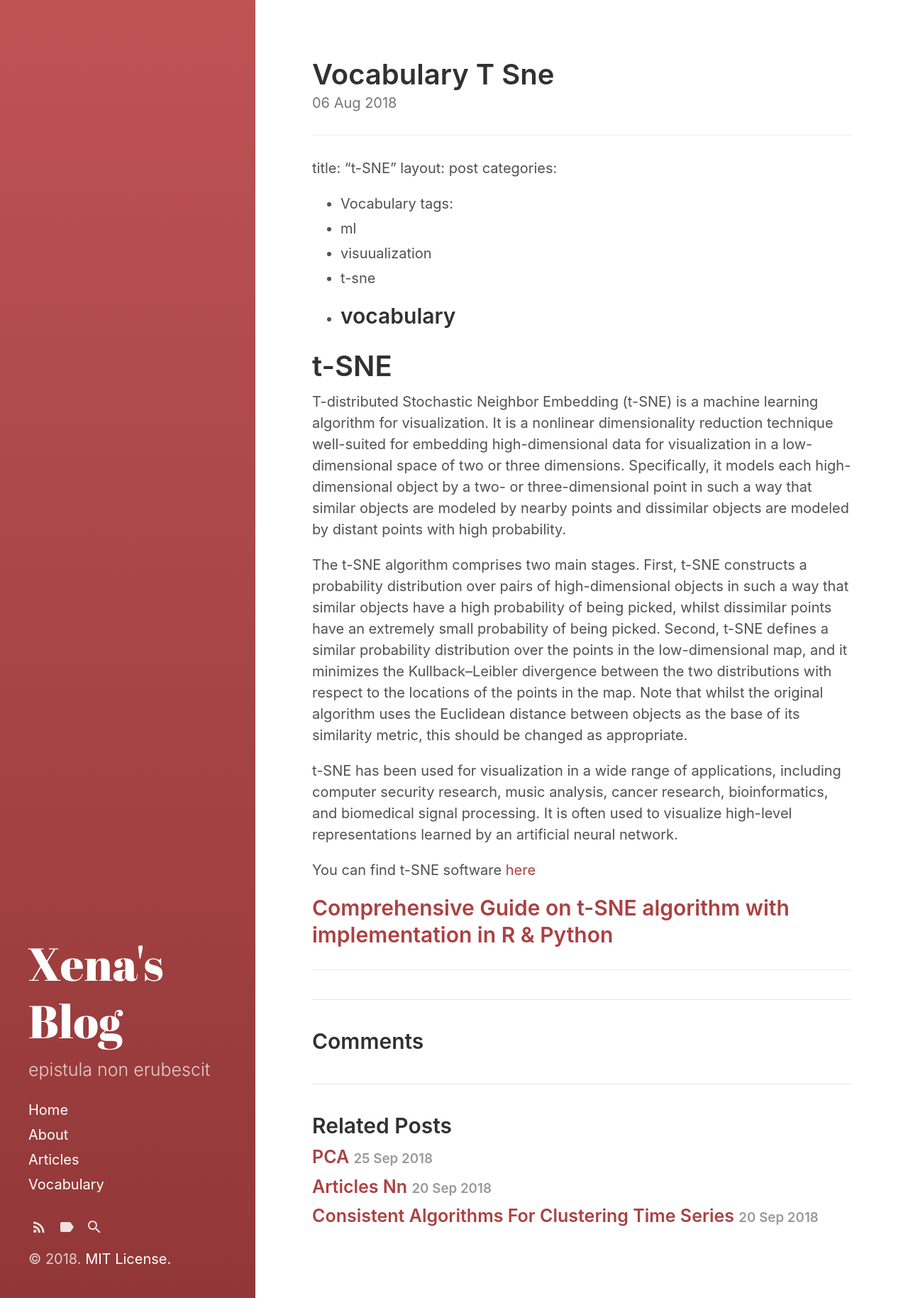
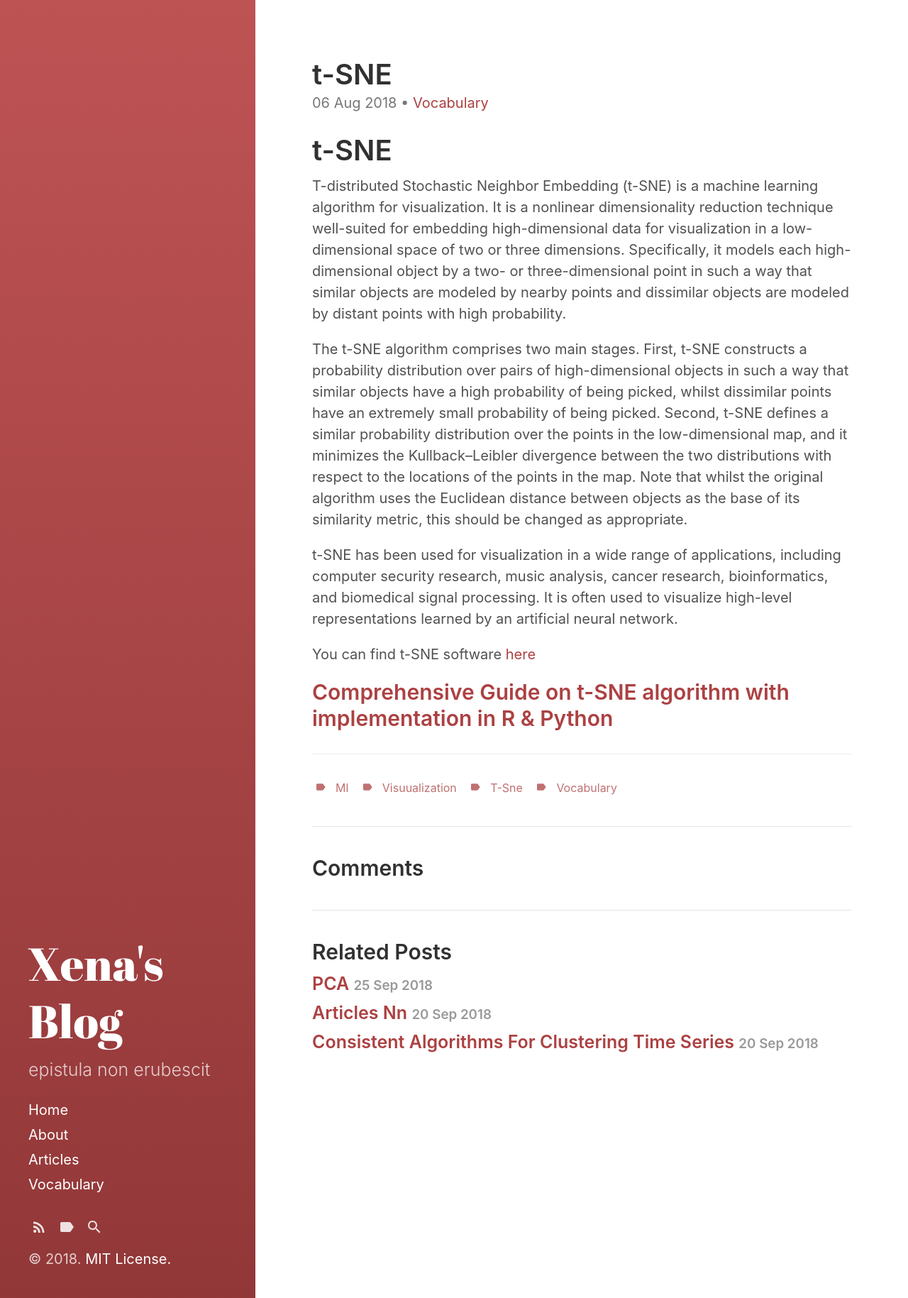
Before and after one commit to xenakas/gitpage, a Jekyll site: the page built from _posts/2018-08-06-vocabulary-t-sne.md, in a window 1280 px wide. Shown: the whole page at 71% size. Built offline with Jekyll 4.4.1, drawn with Linux system fonts in a browser that asks for light colours; our own code applies the rules of GitHub Pages for plain Markdown files; part of the change alters nothing that is shown.

Commit message:
Update 2018-08-06-vocabulary-t-sne.md

```diff
--- a/_posts/2018-08-06-vocabulary-t-sne.md
+++ b/_posts/2018-08-06-vocabulary-t-sne.md
@@ -1,6 +1,6 @@
-
 ---
 title: "t-SNE"
+excerpt_separator: "<!--more-->"
 layout: post
 categories:
   - Vocabulary
@@ -14,7 +14,7 @@ tags:
 
 # t-SNE
 
-T-distributed Stochastic Neighbor Embedding (t-SNE) is a machine learning algorithm for visualization. It is a nonlinear dimensionality reduction technique well-suited for embedding high-dimensional data for visualization in a low-dimensional space of two or three dimensions. Specifically, it models each high-dimensional object by a two- or three-dimensional point in such a way that similar objects are modeled by nearby points and dissimilar objects are modeled by distant points with high probability.
+T-distributed Stochastic Neighbor Embedding (t-SNE) is a  <!--more-->  machine learning algorithm for visualization. It is a nonlinear dimensionality reduction technique well-suited for embedding high-dimensional data for visualization in a low-dimensional space of two or three dimensions. Specifically, it models each high-dimensional object by a two- or three-dimensional point in such a way that similar objects are modeled by nearby points and dissimilar objects are modeled by distant points with high probability.
 
 The t-SNE algorithm comprises two main stages. First, t-SNE constructs a probability distribution over pairs of high-dimensional objects in such a way that similar objects have a high probability of being picked, whilst dissimilar points have an extremely small probability of being picked. Second, t-SNE defines a similar probability distribution over the points in the low-dimensional map, and it minimizes the Kullback–Leibler divergence between the two distributions with respect to the locations of the points in the map. Note that whilst the original algorithm uses the Euclidean distance between objects as the base of its similarity metric, this should be changed as appropriate.
 
```
